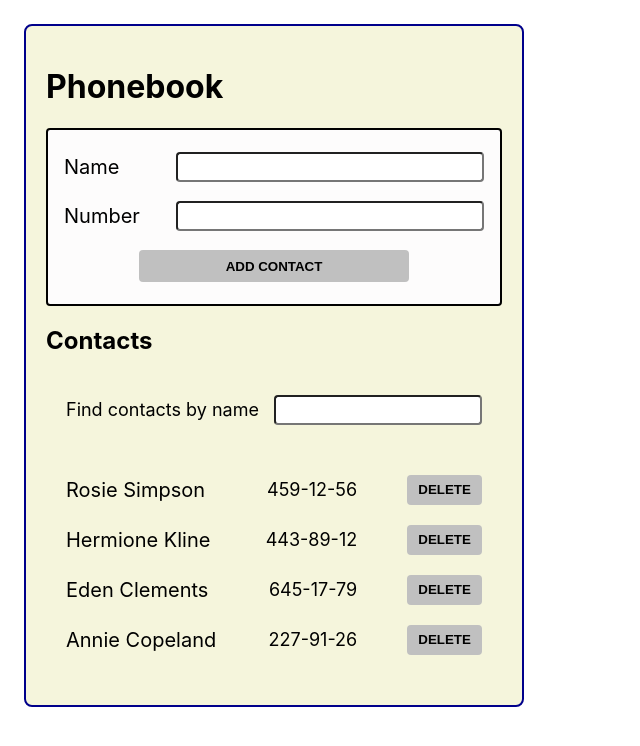
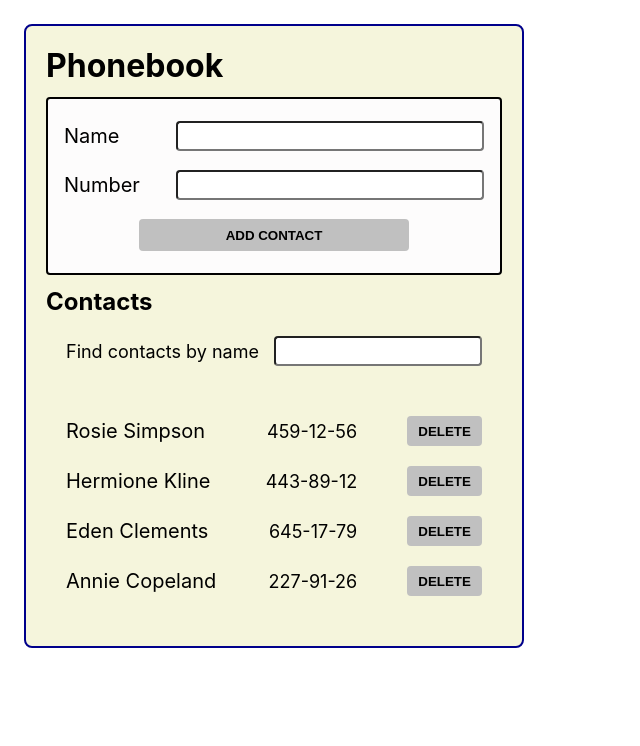
Before and after one commit to SergioUkraine/goit-react-hw-04-phonebook, a React (Create React App) app: page / in a window 1280 px wide. Shown: the top 746 px of the page, without its empty margins (0-640 px from the left). Built offline with nearby package versions, Linux system fonts and the light colour scheme.

Commit message:
autocomplete form off

```diff
--- a/src/components/App.jsx
+++ b/src/components/App.jsx
@@ -89,9 +89,9 @@ class App extends Component {
   render() {
     return (
       <div className="container">
-        <h1>Phonebook</h1>
+        <h1 className="container__title">Phonebook</h1>
         <ContactForm onSubmitForm={this.addContact} />
-        <h2>Contacts</h2>
+        <h2 className="container__header">Contacts</h2>
         {this.listShowLogic()}
       </div>
     );
--- a/src/components/App.scss
+++ b/src/components/App.scss
@@ -8,6 +8,18 @@
     border: solid darkblue 2px;
     border-radius: 8px;
     background-color: $primary-background-color;
+}
+
+.container__title{
+    margin: 0;
+    margin-bottom: 12px;
+    padding: 0;
+}
+
+.container__header{
+    margin: 0;
+    margin-top: 12px;
+    padding: 0;
 }
 
 .containter__is-empty-message
--- a/src/components/ContactForm/ContactForm.jsx
+++ b/src/components/ContactForm/ContactForm.jsx
@@ -26,7 +26,11 @@ class ContactForm extends Component {
   render() {
     const { name, number } = this.state;
     return (
-      <form className="contact-form" onSubmit={this.onSubmitForm}>
+      <form
+        className="contact-form"
+        onSubmit={this.onSubmitForm}
+        autoComplete="off"
+      >
         <label htmlFor={this.nameId} className="contact-form__label">
           {'Name'}
           <input
```
